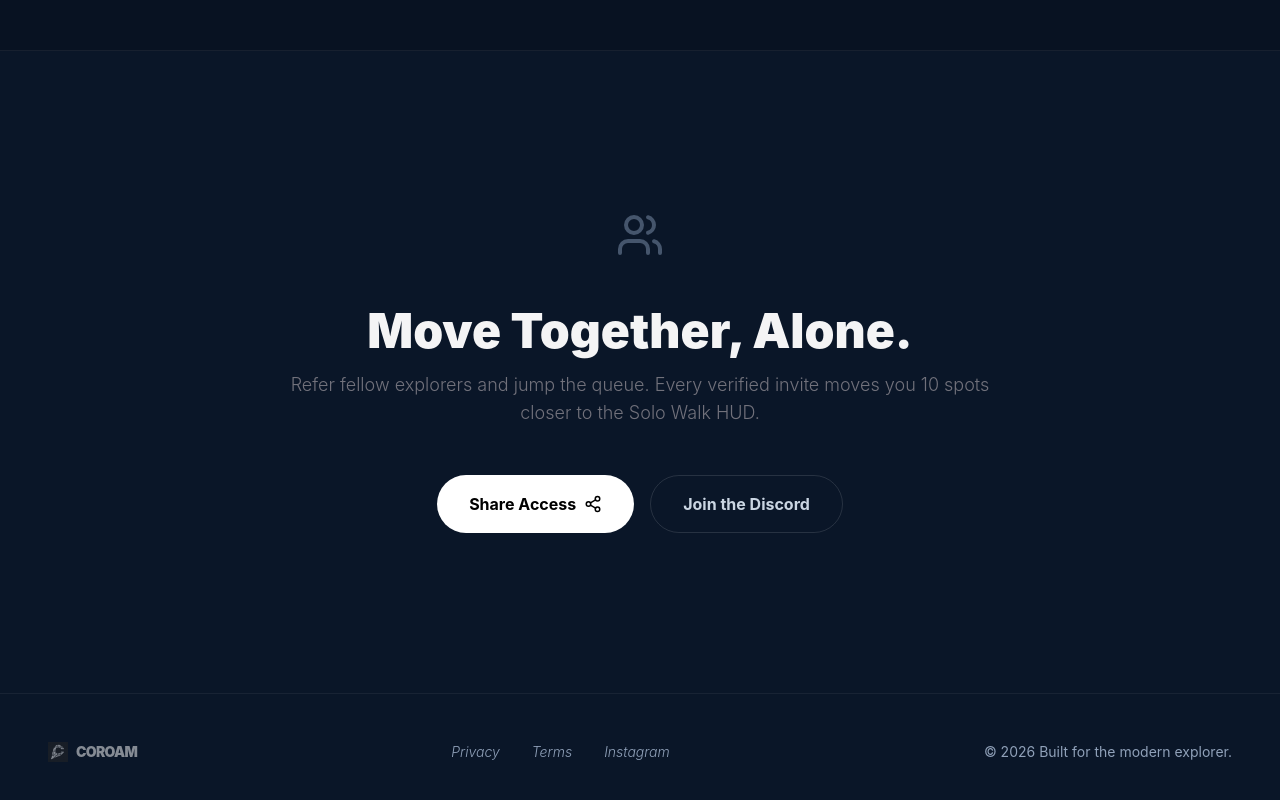
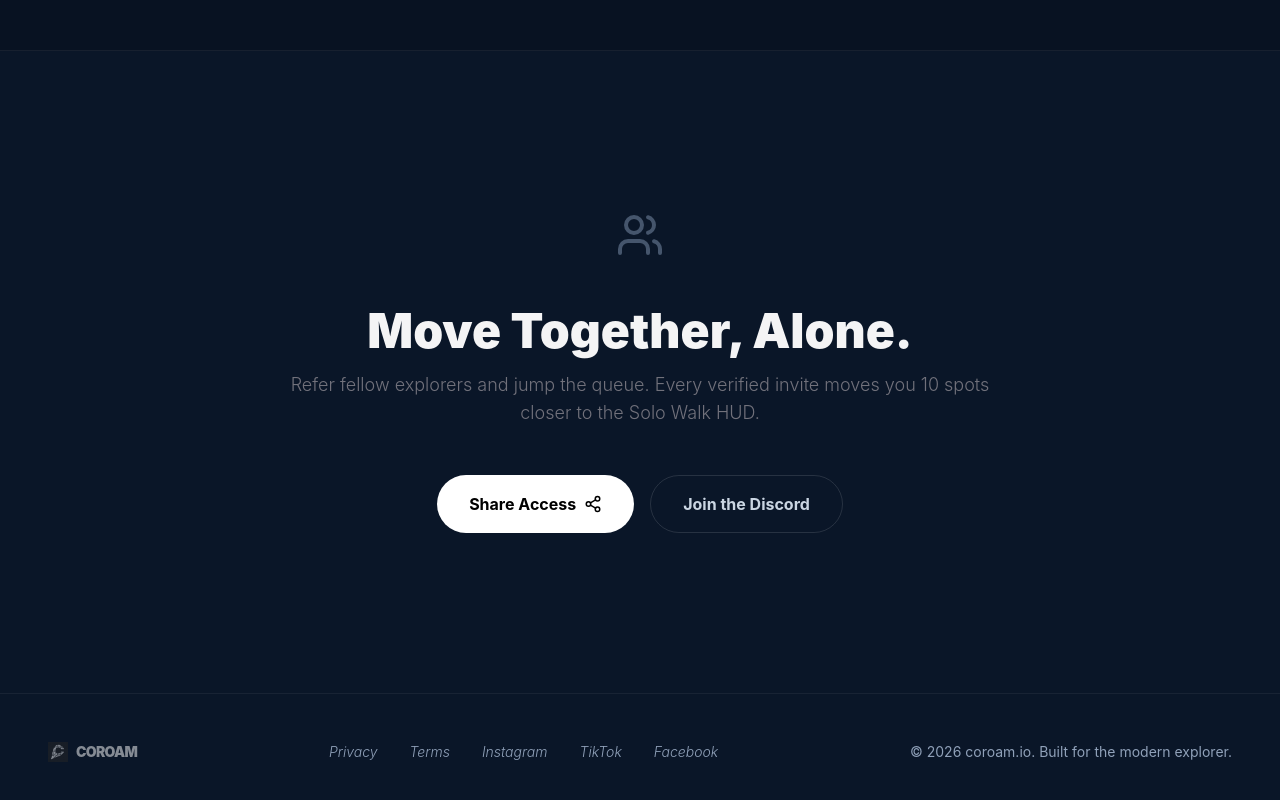
Before and after one commit to maxgorriaran/coroam-web, a React (Vite) app: page / in a window 1280 px wide. Shown: the part 2856-3656 px from the top of the page. Built offline with nearby package versions, Linux system fonts and the light colour scheme; no server answers.

Commit message:
update domain to coroam.io and add Meta/TikTok social links

```diff
--- a/src/App.tsx
+++ b/src/App.tsx
@@ -265,9 +265,11 @@ export default function App() {
         <div className="flex gap-8 italic font-light">
           <span>Privacy</span>
           <span>Terms</span>
-          <span>Instagram</span>
+          <a href="https://instagram.com/coroam.io" target="_blank" rel="noopener noreferrer" className="hover:text-white transition-colors">Instagram</a>
+          <a href="https://tiktok.com/@coroam.io" target="_blank" rel="noopener noreferrer" className="hover:text-white transition-colors">TikTok</a>
+          <a href="https://facebook.com/coroam.io" target="_blank" rel="noopener noreferrer" className="hover:text-white transition-colors">Facebook</a>
         </div>
-        <div>&copy; 2026 Built for the modern explorer.</div>
+        <div>&copy; 2026 coroam.io. Built for the modern explorer.</div>
       </footer>
     </div>
   )
```
